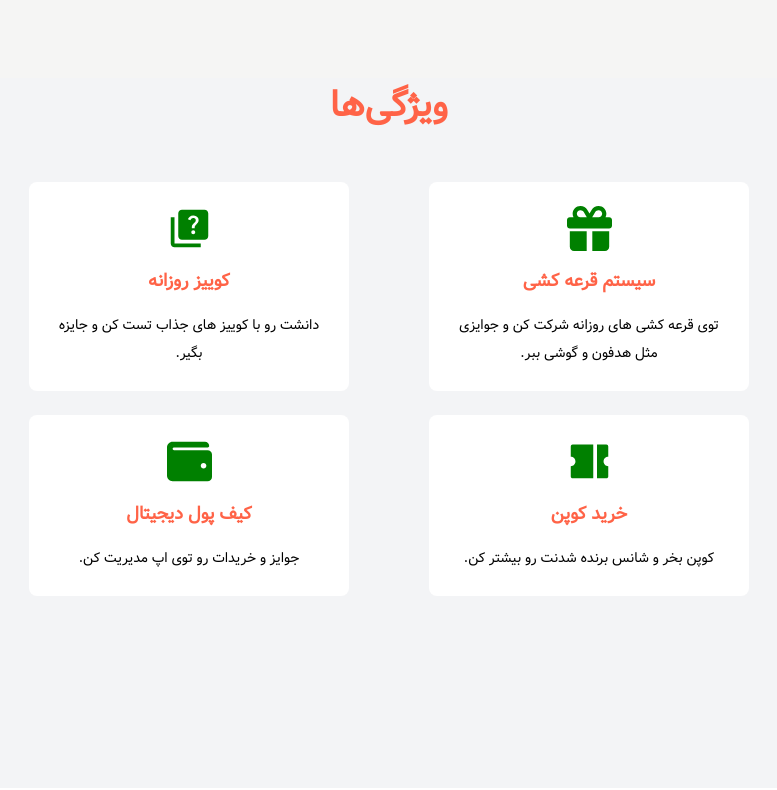
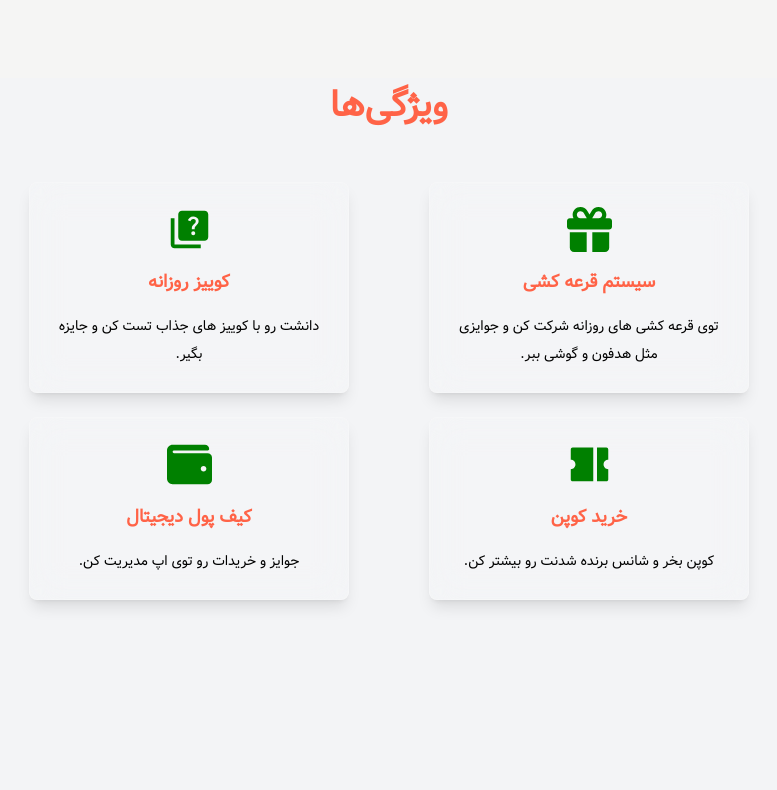
Before and after one commit to buordino/buordino, a React (Vite) app: page / in a window 1280 px wide. Shown: the part 665-1455 px from the top of the page, without its empty margins (251-1028 px from the left). Built offline with nearby package versions, Linux system fonts and the light colour scheme.

Commit message:
making our feature items blur

```diff
--- a/src/ui/FeatureItem.tsx
+++ b/src/ui/FeatureItem.tsx
@@ -7,7 +7,7 @@ interface FeatureItemPropsType{
 const FeatureItem = ({feature}:FeatureItemPropsType) => {
     const {caption,icon,title}=feature
   return (
-    <li className="bg-white w-full sm:w-[320px] rounded-lg p-6 flex flex-col items-center gap-4 text-center">
+    <li className="bg-white/10 shadow-lg backdrop-blur-lg backdrop-opacity-50 border border-white/20 w-full sm:w-[320px] rounded-lg p-6 flex flex-col items-center gap-4 text-center">
       <div>{icon}</div>
       <h3 className="text-[#FF6347] font-bold text-lg">{title}</h3>
       <p className="text-[14px] leading-[28px]">{caption}</p>
```
